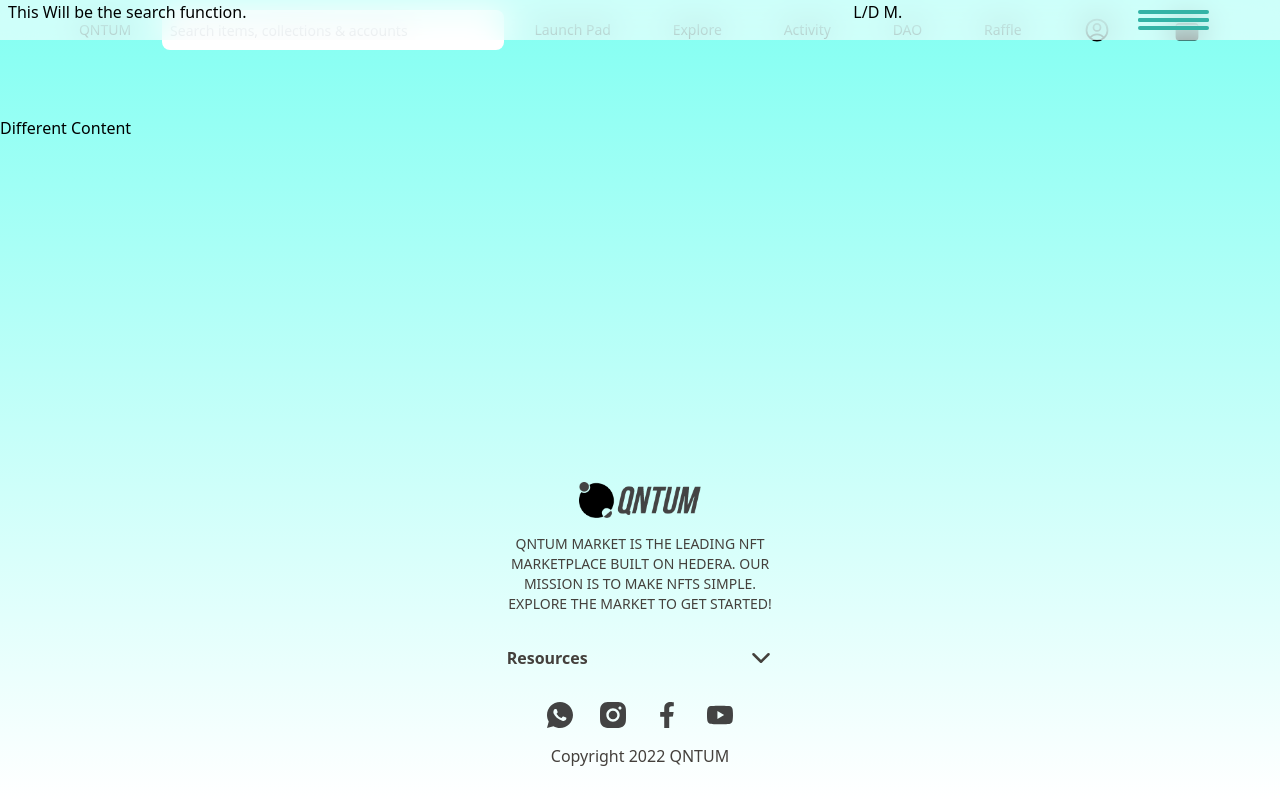
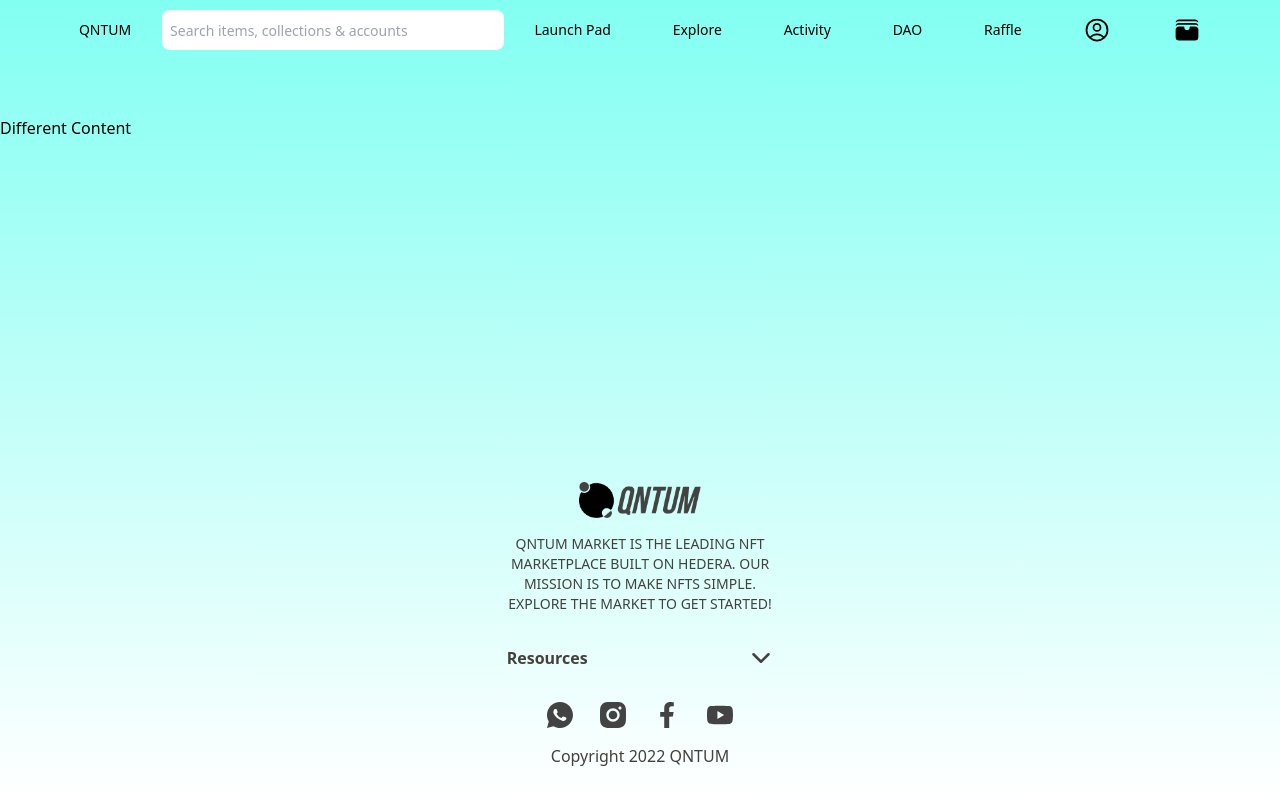
Before and after one commit to CharlieGo19/doc-nft-frontend, a SvelteKit app: page /profile in a window 1280 px wide. Built offline with nearby package versions, Linux system fonts and the light colour scheme.

Commit message:
Fixed visual menu bug.

```diff
--- a/src/routes/+layout.svelte
+++ b/src/routes/+layout.svelte
@@ -31,7 +31,7 @@
 <!-- TODO: Change h-screen to h-full when content added -->
 <div class="relative h-screen w-full flex flex-col overflow-x-hidden space-y-14 md:overflow-y-auto bg-gradient-to-b from-[#82FFF2] to-white z-0">
     <div>
-        <div class="w-full flex flex-col fixed z-50 bg-white/60 backdrop-blur-lg">
+        <div class="w-full flex flex-col fixed z-50 bg-white/60 backdrop-blur-lg md:hidden">
             <div class="flex flex-row">
                 <div class="w-2/3 px-2">
                     This Will be the search function.
```
